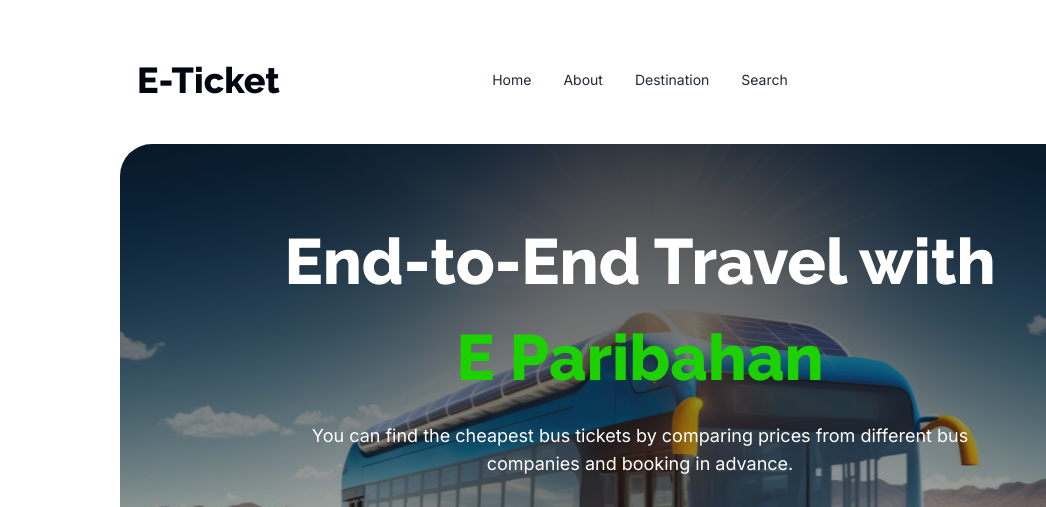
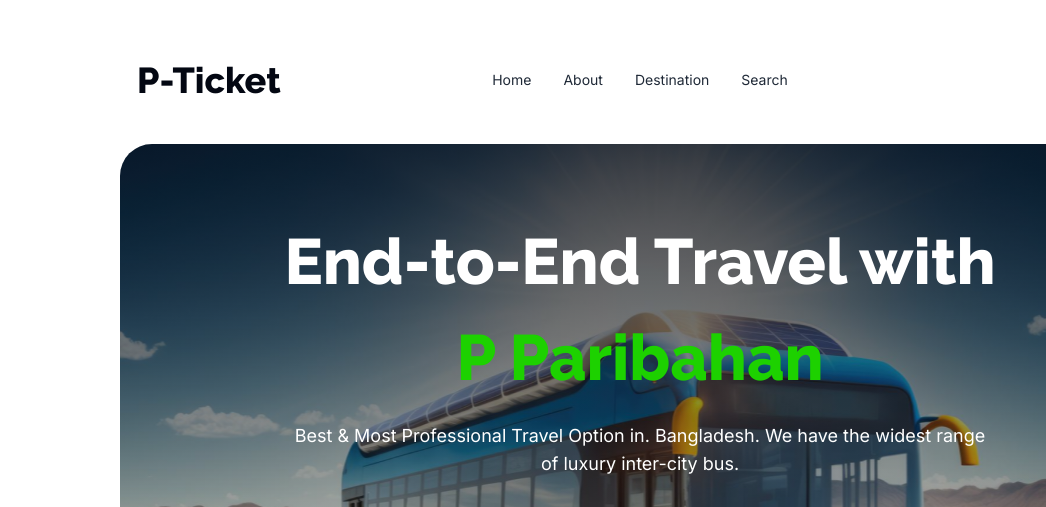
Before and after one commit to MahfujaTrina/programming-assignment-5, a plain HTML site: page index.html in a window 1280 px wide. Shown: the top 507 px of the page, 0-1046 px from the left. Drawn offline with nearby package versions, Linux system fonts and the light colour scheme.

Commit message:
section added

```diff
--- a/index.html
+++ b/index.html
@@ -42,7 +42,7 @@
                             <li><a>Search</a></li>
                         </ul>
                     </div>
-                    <a class="btn btn-ghost font-raleway lg:text-4xl font-extrabold text-[#030712]">E-Ticket</a>
+                    <a class="btn btn-ghost font-raleway lg:text-4xl font-extrabold text-[#030712]">P-Ticket</a>
                 </div>
                 <!-- large device -->
                 <div class="navbar-center hidden lg:flex">
@@ -67,11 +67,9 @@
             class="w-[81.25%] mx-auto bg-[linear-gradient(180.00deg,rgba(3,7,18,0.5),rgba(3,7,18,0)100%),url('images/banner.png')] bg-center bg-no-repeat rounded-[32px] flex flex-col items-center lg:h-[550px] mb-20 lg:mb-[189px]">
             <h1 class="text-white lg:text-[64px] text-center font-raleway font-extrabold mt-[35px] lg:mt-[70px]">
                 End-to-End Travel with
-                <br><span class="text-[#1DD100]">E Paribahan</span>
+                <br><span class="text-[#1DD100]">P Paribahan</span>
             </h1>
-            <p class="text-white lg:text-lg lg:w-[691px] text-center my-2 lg:my-4">You can find the cheapest bus tickets
-                by comparing
-                prices from different bus companies and booking in advance.</p>
+            <p class="text-white lg:text-lg lg:w-[691px] text-center my-2 lg:my-4">Best & Most Professional Travel Option in. Bangladesh. We have the widest range of luxury inter-city bus.</p>
             <button
                 class="btn mt-2 lg:mt-4 bg-[#1DD100] border-none text-[#030712] lg:text-xl font-bold font-raleway"><a
                     href="#E-paribahan">Buy
```
